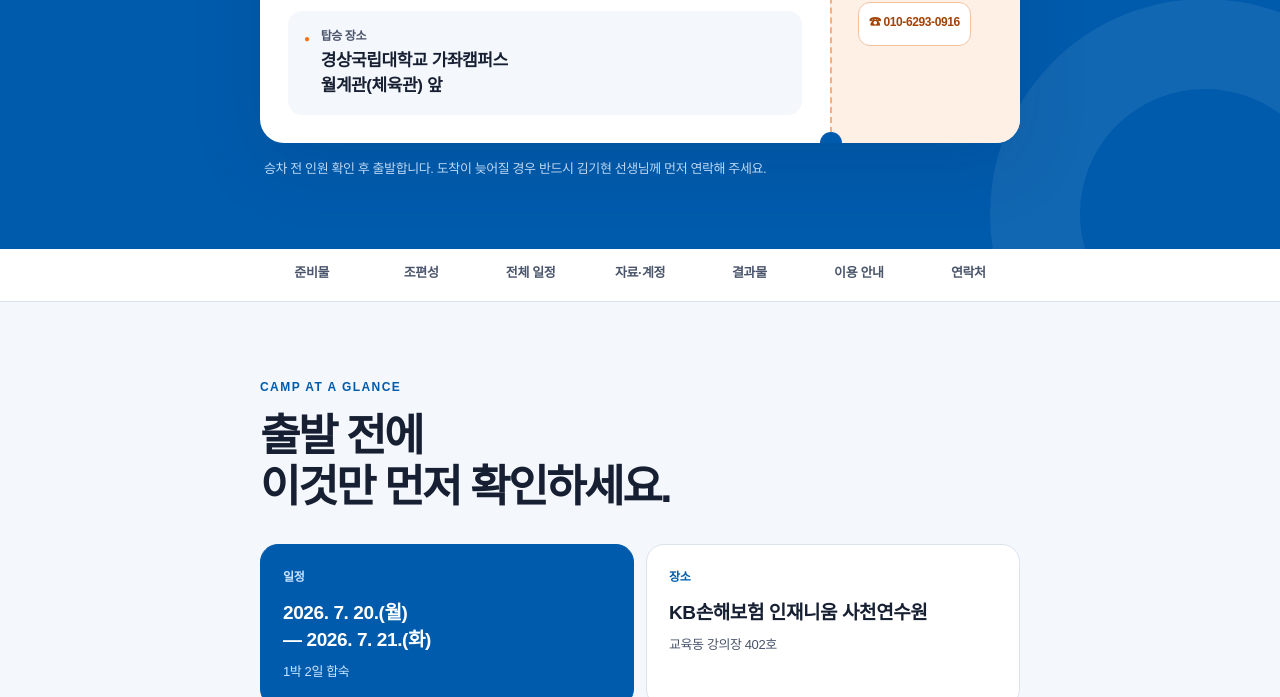
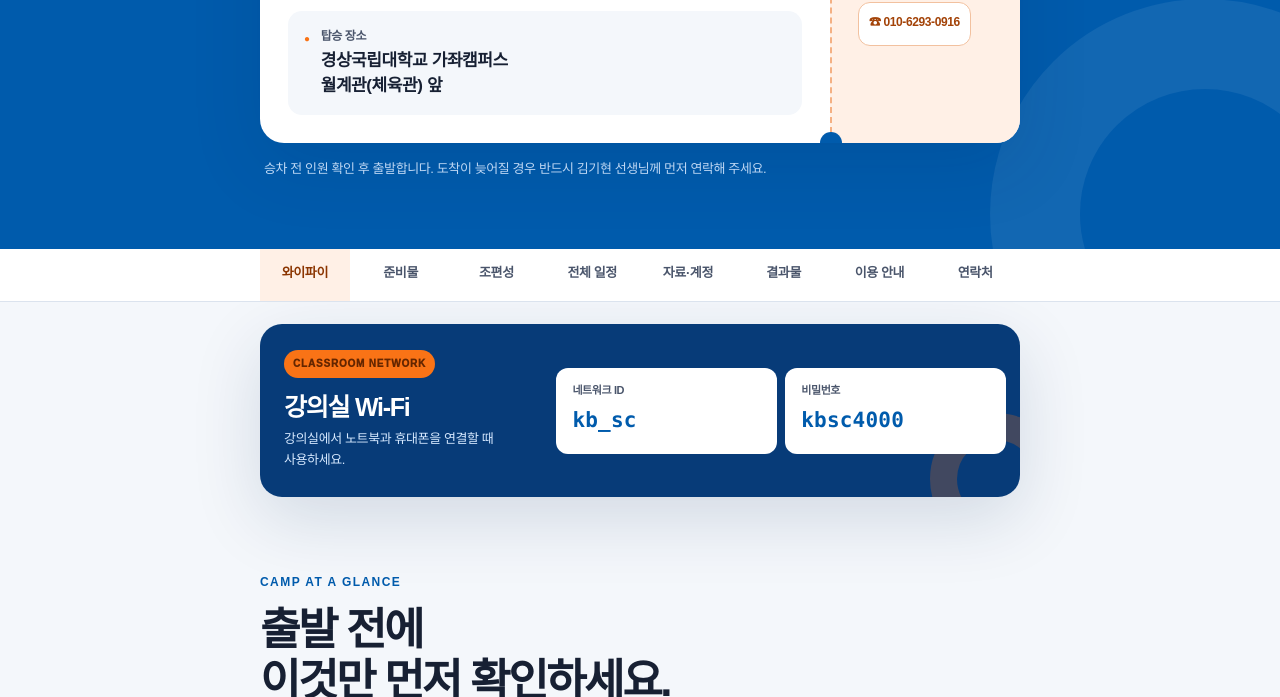
Before and after one commit to dwshin0907/gnu-ai-pioneer-camp-notice, a website with bundled scripts: page index.html in a window 1280 px wide. Shown: the part 609-1306 px from the top of the page. Built offline with nearby package versions, Linux system fonts and the light colour scheme; files whose address does not match are found by name.

Commit message:
feat: add top wifi access card

```diff
--- a/index.html
+++ b/index.html
@@ -78,6 +78,7 @@
   <main id="main">
     <nav class="quick-nav" aria-label="공지 바로가기">
       <div class="wrap quick-nav__inner">
+        <a class="quick-nav__wifi" href="#wifi">와이파이</a>
         <a href="#prepare">준비물</a>
         <a href="#teams">조편성</a>
         <a href="#schedule">전체 일정</a>
@@ -87,6 +88,24 @@
         <a href="#contact">연락처</a>
       </div>
     </nav>
+
+    <section class="wifi-access" id="wifi" aria-labelledby="wifi-title">
+      <div class="wrap">
+        <div class="wifi-ticket">
+          <div class="wifi-ticket__intro">
+            <span class="wifi-chip">CLASSROOM NETWORK</span>
+            <div>
+              <h2 id="wifi-title">강의실 Wi‑Fi</h2>
+              <p>강의실에서 노트북과 휴대폰을 연결할 때 사용하세요.</p>
+            </div>
+          </div>
+          <dl class="wifi-credentials">
+            <div><dt>네트워크 ID</dt><dd><code>kb_sc</code></dd></div>
+            <div><dt>비밀번호</dt><dd><code>kbsc4000</code></dd></div>
+          </dl>
+        </div>
+      </div>
+    </section>
 
     <section class="overview section" aria-labelledby="overview-title">
       <div class="wrap">
--- a/styles.css
+++ b/styles.css
@@ -437,6 +437,114 @@ textarea {
 .quick-nav a:focus-visible {
   color: var(--gnu-blue);
   background: #eef6ff;
+}
+
+.quick-nav .quick-nav__wifi {
+  color: #8b3500;
+  background: var(--signal-light);
+}
+
+.quick-nav .quick-nav__wifi:hover,
+.quick-nav .quick-nav__wifi:focus-visible {
+  color: #642600;
+  background: #ffe1cc;
+}
+
+.wifi-access {
+  padding: 22px 0 0;
+  scroll-margin-top: 58px;
+}
+
+.wifi-ticket {
+  position: relative;
+  overflow: hidden;
+  color: var(--white);
+  background: var(--deep-blue);
+  border-radius: 22px;
+  box-shadow: var(--shadow);
+}
+
+.wifi-ticket::after {
+  position: absolute;
+  right: -42px;
+  bottom: -48px;
+  width: 132px;
+  height: 132px;
+  content: "";
+  pointer-events: none;
+  border: 27px solid rgba(249, 115, 22, 0.24);
+  border-radius: 50%;
+}
+
+.wifi-ticket__intro {
+  position: relative;
+  z-index: 1;
+  display: grid;
+  gap: 15px;
+  padding: 23px 22px 16px;
+}
+
+.wifi-chip {
+  width: fit-content;
+  padding: 6px 9px;
+  color: #642600;
+  font-size: 10px;
+  font-weight: 950;
+  letter-spacing: 0.08em;
+  background: var(--signal);
+  border-radius: 999px;
+}
+
+.wifi-ticket h2 {
+  margin: 0;
+  font-size: 25px;
+  line-height: 1.15;
+  letter-spacing: -0.05em;
+}
+
+.wifi-ticket__intro p {
+  margin: 7px 0 0;
+  color: #d6e9ff;
+  font-size: 13px;
+}
+
+.wifi-credentials {
+  position: relative;
+  z-index: 1;
+  display: grid;
+  gap: 8px;
+  padding: 0 14px 14px;
+  margin: 0;
+}
+
+.wifi-credentials div {
+  display: grid;
+  grid-template-columns: minmax(95px, 0.75fr) 1.25fr;
+  gap: 12px;
+  align-items: center;
+  min-height: 60px;
+  padding: 10px 14px;
+  color: var(--ink);
+  background: var(--white);
+  border-radius: 12px;
+}
+
+.wifi-credentials dt {
+  color: var(--ink-soft);
+  font-size: 11px;
+  font-weight: 850;
+}
+
+.wifi-credentials dd {
+  margin: 0;
+}
+
+.wifi-credentials code {
+  color: var(--gnu-blue);
+  font-family: Consolas, "SFMono-Regular", monospace;
+  font-size: 19px;
+  font-weight: 950;
+  letter-spacing: 0.01em;
 }
 
 .section {
@@ -1864,6 +1972,33 @@ textarea {
     width: 100%;
   }
 
+  .wifi-ticket {
+    display: grid;
+    grid-template-columns: minmax(205px, 0.78fr) minmax(0, 1.22fr);
+    align-items: center;
+  }
+
+  .wifi-ticket__intro {
+    padding: 26px 24px;
+  }
+
+  .wifi-credentials {
+    grid-template-columns: 1fr 1fr;
+    padding: 14px 14px 14px 0;
+  }
+
+  .wifi-credentials div {
+    display: block;
+    min-height: 86px;
+    padding: 14px 16px;
+  }
+
+  .wifi-credentials code {
+    display: block;
+    margin-top: 5px;
+    font-size: 21px;
+  }
+
   .resource-grid {
     grid-template-columns: minmax(230px, 0.82fr) minmax(0, 1.18fr);
     align-items: stretch;
```
Also changed, not shown: tests/notice.test.js (+7 -0 lines).
